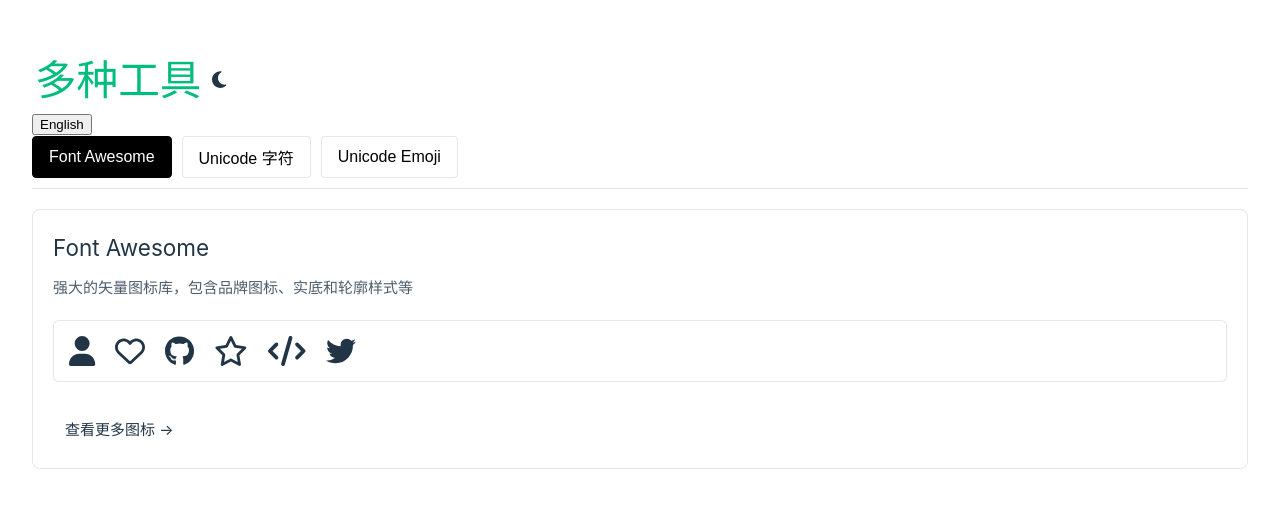
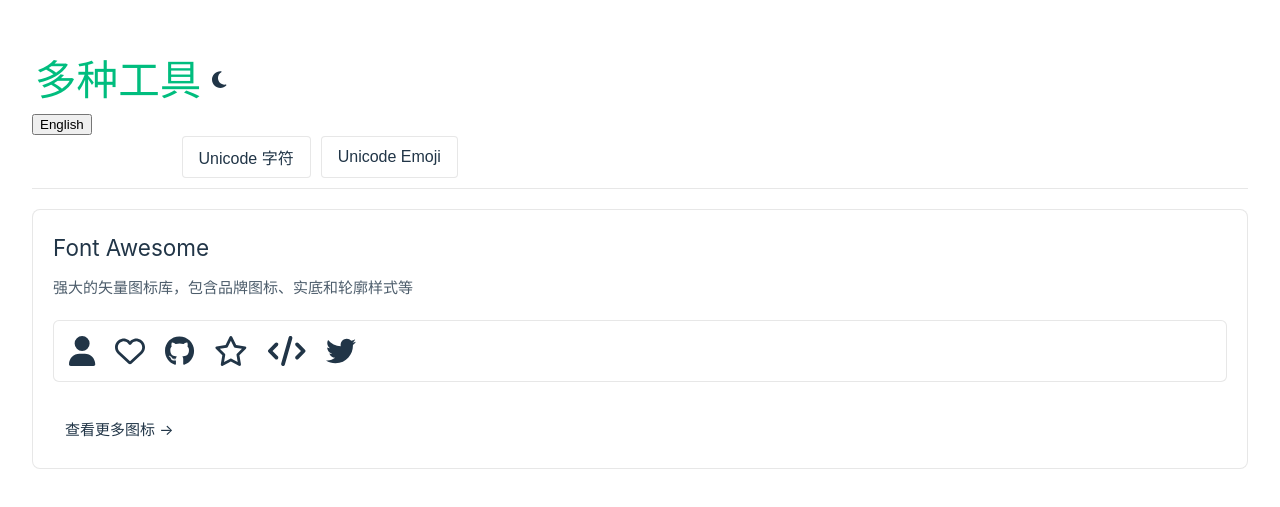
Before and after one commit to getofferhelp/vue-demo, a Vue app: page / in a window 1280 px wide. Shown: the part 131-638 px from the top of the page. Built offline with nearby package versions, Linux system fonts and the light colour scheme; the HTML template or start-up script is replaced by a standard one.

Commit message:
Revert "首页的变化，明暗"
This reverts commit 118af4aa2093e27c4554b5c9fec44fc5538fa996.

```diff
--- a/src/components/TheWelcome.vue
+++ b/src/components/TheWelcome.vue
@@ -107,17 +107,17 @@
 .tabs button {
   padding: 8px 16px;
   border: 1px solid var(--color-border);
-  background: white;
+  background: var(--color-background);
   cursor: pointer;
   font-size: 16px;
-  color: black;
+  color: var(--color-text);
   border-radius: 4px;
 }
 
 .tabs button.active {
-  background: black;
+  background: var(--color-primary);
   color: white;
-  border-color: black;
+  border-color: var(--color-primary);
 }
 
 .content-section {
```
